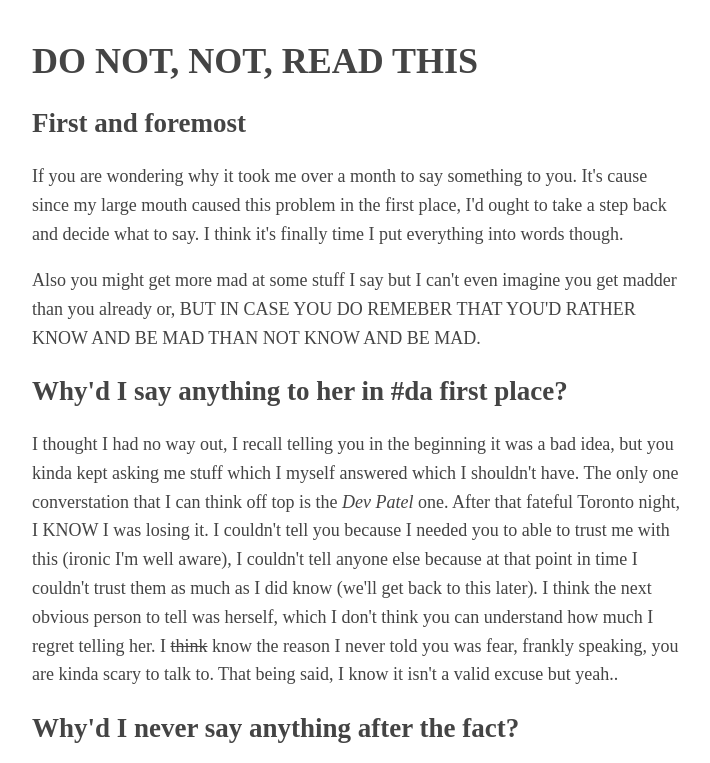
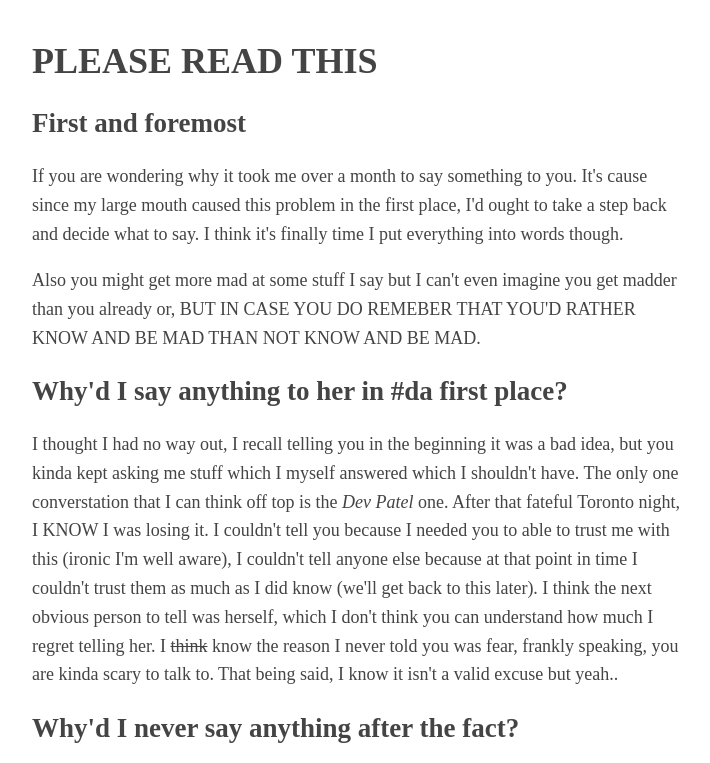
Before and after one commit to aryamsharma/should_be_hidden, a plain HTML site: page index.html in a window 1280 px wide. Shown: the top 763 px of the page, without its empty margins (283-993 px from the left). Drawn offline with Linux system fonts and the light colour scheme.

Commit message:
Update index.html

```diff
--- a/index.html
+++ b/index.html
@@ -10,7 +10,7 @@
 
 <body>
 <h1>
-	DO NOT, NOT, READ THIS
+	PLEASE READ THIS
 </h1>
 <h2>
 	First and foremost
@@ -35,7 +35,7 @@
 </h2>
 
 <p>
-Yeah I should've. Kinda no way around this, but believe it or not, I was going to tell you myself after a point in time. Probably after you found someone, At that point I myself gonna tell you since it wouldn't have mattered as much. Keep in mind, I was treating this exactly how would've wanted to be treated cause I thought that was empathy was. TURNS OUT THAT'S NOT EVEN EMPATHY'S DEFINITION, I thought it was:
+	Yeah I should've. Kinda no way around this, but believe it or not, I was going to tell you myself after a point in time. Probably after you found someone, At that point I myself gonna tell you since it wouldn't have mattered as much. Keep in mind, I was treating this exactly how would've wanted to be treated cause I thought that was empathy was. TURNS OUT THAT'S NOT EVEN EMPATHY'S DEFINITION, I thought it was:
 </p>
 <p>
 	<strong>Keep yourself in an other person shoe's.</strong> (i.e. put yourself in their position)
@@ -50,6 +50,4 @@ Yeah I should've. Kinda no way around this, but believe it or not, I was going t
 	I think knowing how mad/scary you would've gotten if I told you is kinda what drew me away from telling you instantly. <em>Of course</em>, looking back I know I should've told you.
 </p>
 </body>
-
-
 </html>
```
